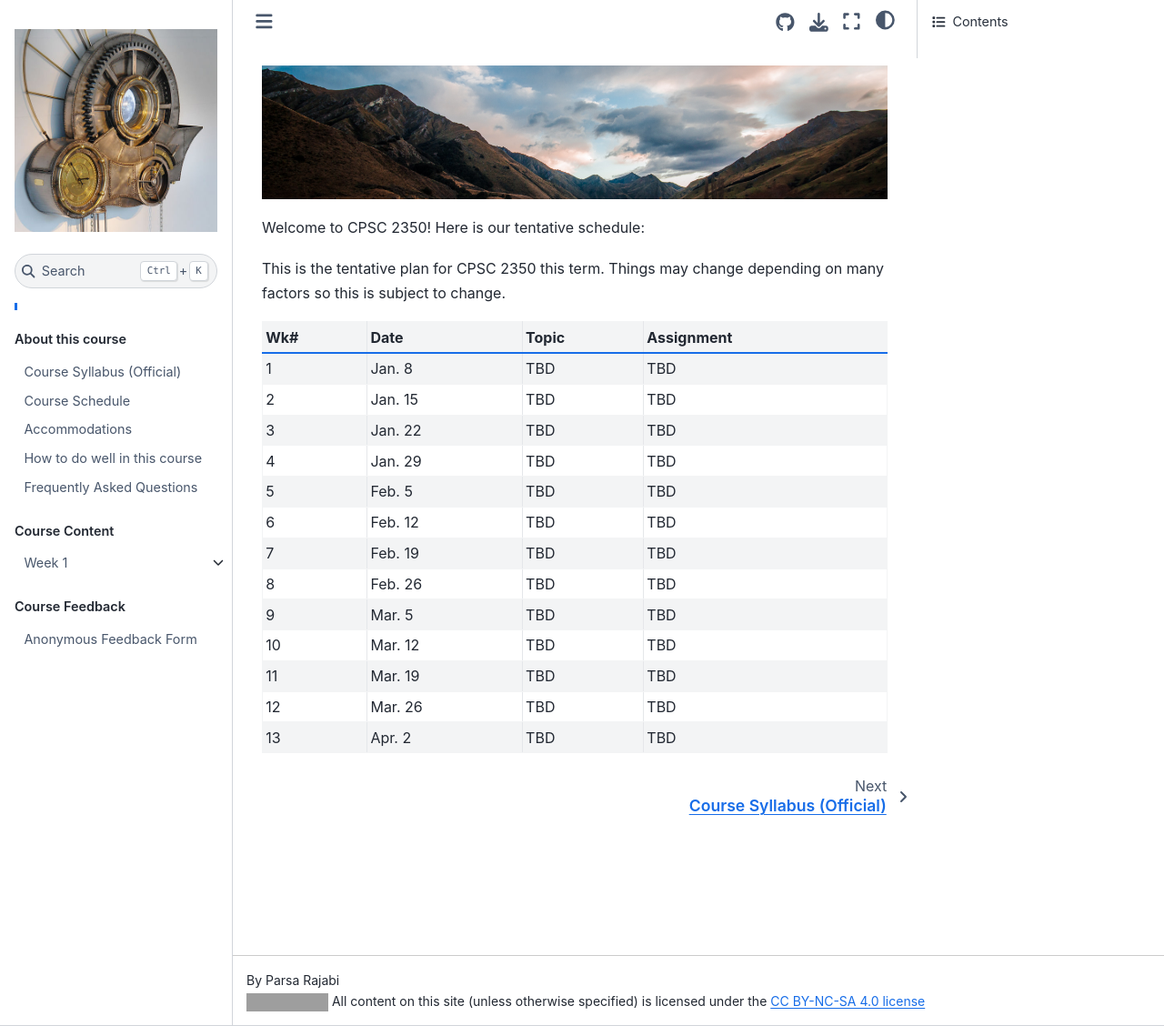
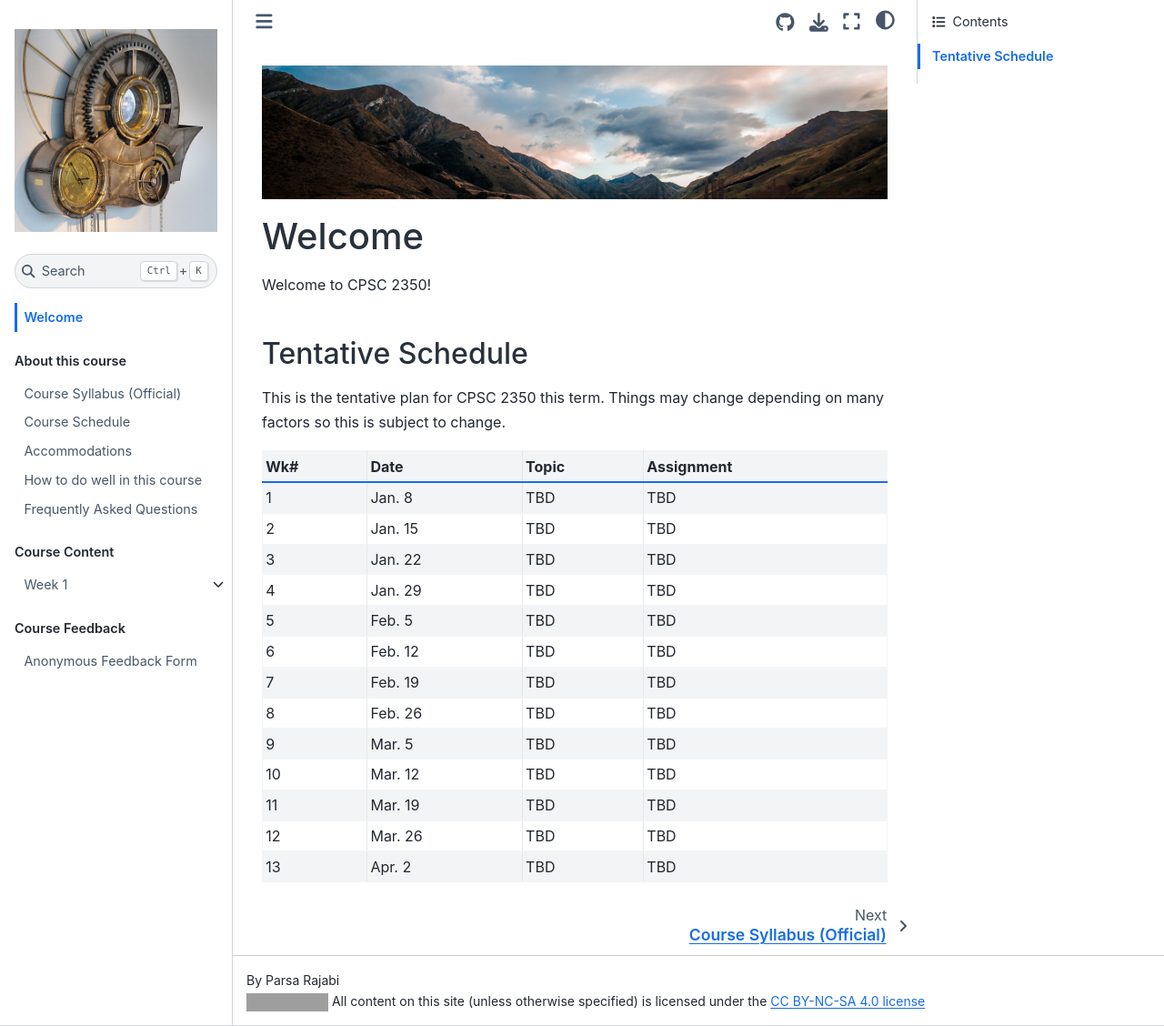
Before and after one commit to Parsa-Rajabi/cpsc-2350-spring-2022, a Jupyter Book: the page built from about/welcome.md, in a window 1280 px wide and 1128 px high. Shown: the whole window at 91% size. Built offline with Jupyter Book 1.0.4 settings and Sphinx 7.4.7 and the Sphinx Book theme 1.1.4, drawn with Linux system fonts in a browser that asks for light colours; grey boxes are pictures that could not be loaded.

Commit message:
Updated config and welcome files

````diff
--- a/_config.yml
+++ b/_config.yml
@@ -62,13 +62,13 @@ sphinx:
       # OFFICE: "TBD"
       # PHONE: "N/A"
       COURSE_CODE: "CPSC 2350"
-      # SECTION: "001"
+      SECTION: "M01"
       CREDITS: "3"
       TITLE: "Software Practices"
       PREREQS: "A minimum B grade in CPSC 1030 and 1045."
       # COREQS: "N/A"
       TERM: "2022 Winter Term 1"
-      # ROOM: "TBD"
+      ROOM: ""
       MEETING_TIMES: "Saturdays, 1:30-3:20 pm PST"
       GRACE_PERIOD: "48 hour"
       # W_DATE_1: "11:59 PDT on January 22, 2021"
@@ -76,7 +76,7 @@ sphinx:
       # W_DATE_3: "11:59 PDT on March 26, 2021"
       EXAM_PERIOD: "April 8–23 2022"
       # CANVAS_ID: "63995"
-      # CANVAS_LINK: "https://canvas.ubc.ca/courses/CANVAS_ID"
+      CANVAS_LINK: "https://d2l.langara.bc.ca/CANVAS_ID"
       # ZOOM_LINK: "[Zoom](https://canvas.ubc.ca/courses/CANVAS_ID/external_tools/15408)"
       # ANNOUNCEMENTS_LINK: "[Canvas Announcements](https://canvas.ubc.ca/courses/CANVAS_ID/announcements)"
       # COURSE_LINK: "https://firas.moosvi.com/courses/cosc123"
--- a/about/welcome.md
+++ b/about/welcome.md
@@ -1,8 +1,10 @@
 ![](../images/header.jpg)
 
+# Welcome
 
-Welcome to CPSC 2350! Here is our tentative schedule:
+Welcome to CPSC 2350!
 
+## Tentative Schedule
 
 ```{include} syllabus_bits/schedule.md
 ```
````
